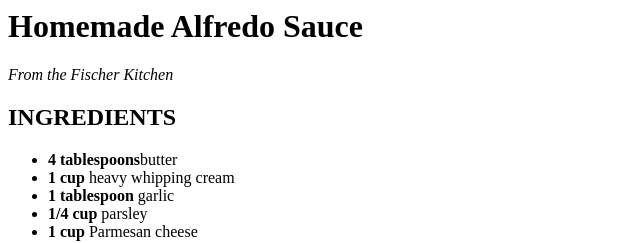
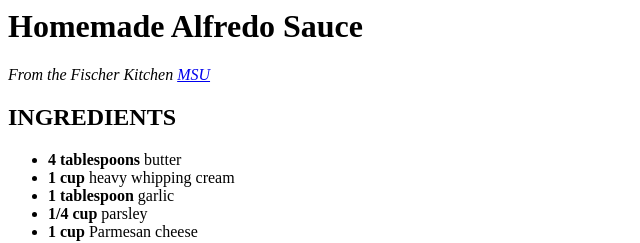
Before and after one commit to kenziefischer99/kenziefischer99.github.io, a plain HTML site: page Week 2/index.html in a window 1280 px wide. Shown: the top 243 px of the page, 0-640 px from the left. Drawn offline with Linux system fonts and the light colour scheme.

Commit message:
Update index.html
Finally Fixed it I think

```diff
--- a/Week 2/index.html
+++ b/Week 2/index.html
@@ -2,12 +2,12 @@
 	<head></head>
 	<body>
 		<H1>Homemade Alfredo Sauce</H1>
-		<p><i>From the <a href="https://mankato.mnsu.edu"target= MSU></a>Fischer Kitchen</i></p>
+		<p><i>From the Fischer Kitchen <a href="https://mankato.mnsu.edu">MSU</a></i></p>
 		<div>
 			<!--Ingredient list-->
 		<H2>INGREDIENTS</H2>
 		<ul>
-			<li><b>4 tablespoons</b>butter</li>
+			<li><b>4 tablespoons</b> butter</li>
 			<li><b>1 cup</b> heavy whipping cream</li>
 			<li><b>1 tablespoon</b> garlic</li>
 			<li><b>1/4 cup</b> parsley</li>
```
